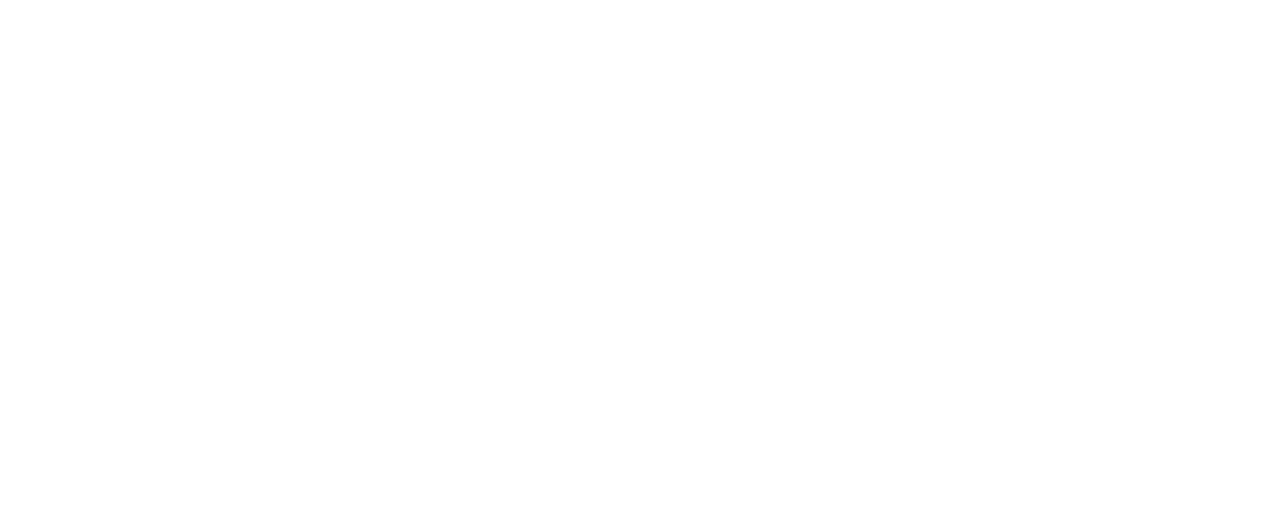
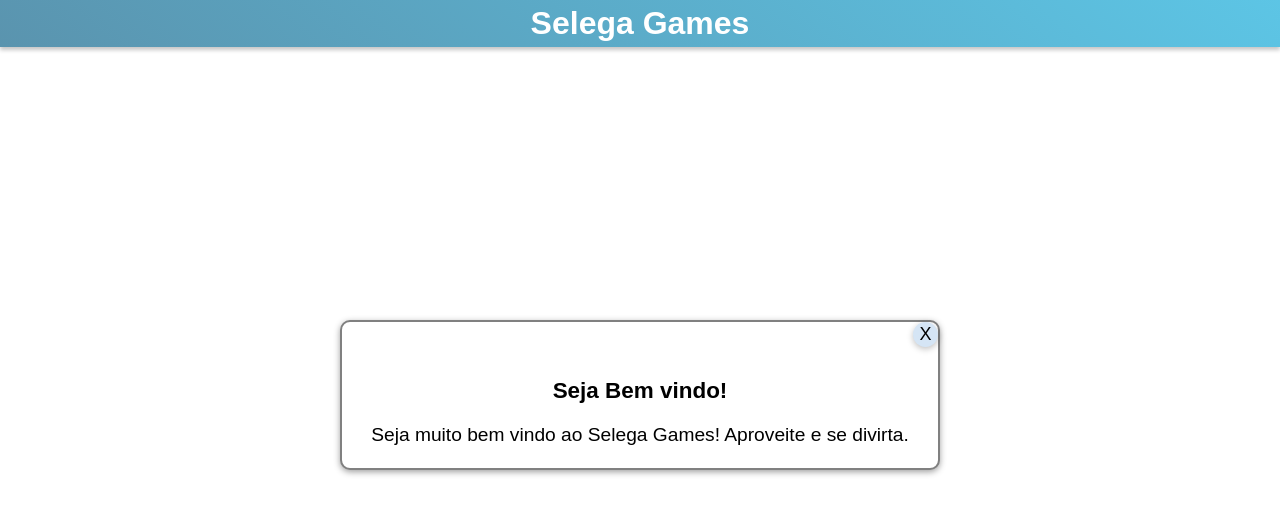
Before and after one commit to theselegadev/Selega-Games, a plain HTML site: page index.html in a window 1280 px wide. Drawn offline with Linux system fonts and the light colour scheme.

Commit message:
[feature] Card de boas vindas adicionado

```diff
--- a/index.html
+++ b/index.html
@@ -3,9 +3,35 @@
 <head>
     <meta charset="UTF-8">
     <meta name="viewport" content="width=device-width, initial-scale=1.0">
+    <link rel="stylesheet" href="style.css">
     <title>Selega Games</title>
 </head>
 <body>
+    <header>
+        <h1>Selega Games</h1>
+    </header>
+    <section class="block01">
 
+    </section>
+    <div class="card-welcome" id="card-welcome">
+        <div class="box-top">
+            <div class="box-void">
+
+            </div>
+            <div class="box-void">
+
+            </div>
+            <div class="box-button-close">
+                <button id="btn-close" onclick="close_card()">X</button>
+            </div>
+        </div>
+        <div class="box-bottom">
+            <div class="box-text">
+                <h3>Seja Bem vindo!</h3>
+                <p>Seja muito bem vindo ao Selega Games! Aproveite e se divirta.</p>
+            </div>
+        </div>
+    </div>
+    <script src="script.js"></script>
 </body>
 </html>
--- /dev/null
+++ b/script.js
@@ -0,0 +1,10 @@
+const btn_close = document.getElementById('btn-close')
+const card_welcome = document.getElementById('card-welcome')
+
+function close_card(){
+    card_welcome.style.top = "-50%"
+}
+
+setTimeout(()=>{
+    card_welcome.style.top = "40%"
+},2000)
--- /dev/null
+++ b/style.css
@@ -0,0 +1,66 @@
+*{
+    margin: 0;
+    padding: 0;
+    box-sizing: border-box;
+    font-family: Arial, Helvetica, sans-serif;
+    outline: none;
+    border: none;
+}
+header{
+    display: flex;
+    justify-content: center;
+    align-items: center;
+    width: 100%;
+    background-image: linear-gradient(40deg, rgba(12, 97, 136, 0.678), rgba(22, 172, 218, 0.699));
+    color: white;
+    box-shadow: 0 3px 4px rgba(0, 0, 0, 0.226);
+    padding: 5px;
+}
+.card-welcome{
+    font-size: larger;
+    position: absolute;
+    top: -50%;
+    left: 50%;
+    transform: translate(-50%);
+    display: flex;
+    justify-content: center;
+    align-items: center;
+    flex-direction: column;
+    border: 2px solid gray;
+    border-radius: 10px;
+    width: 600px;
+    height: 150px;
+    background-color: white;
+    filter: drop-shadow(0px 2px 3px rgba(0, 0, 0, 0.377));
+    transition: all 700ms ease-in-out;
+    z-index: 4;
+}
+.card-welcome .box-top{
+    width: 100%;
+    display: flex;
+    justify-content: space-between;
+    align-items: start;
+    height: 50%;
+}
+.card-welcome .box-top button{
+    display: flex;
+    justify-content: center;
+    align-items: center;
+    height: 25px;
+    width: 25px;
+    border-radius: 50%;
+    font-size: large;
+    background-color: rgb(213, 229, 245);
+    filter: drop-shadow(0px 2px 3px rgba(0, 0, 0, 0.247));
+    cursor: pointer;
+}
+.card-welcome .box-bottom{
+    height: 80%;
+}
+.card-welcome .box-bottom .box-text{
+    display: flex;
+    justify-content: center;
+    align-items: center;
+    flex-direction: column;
+    gap: 20px;
+}
```
